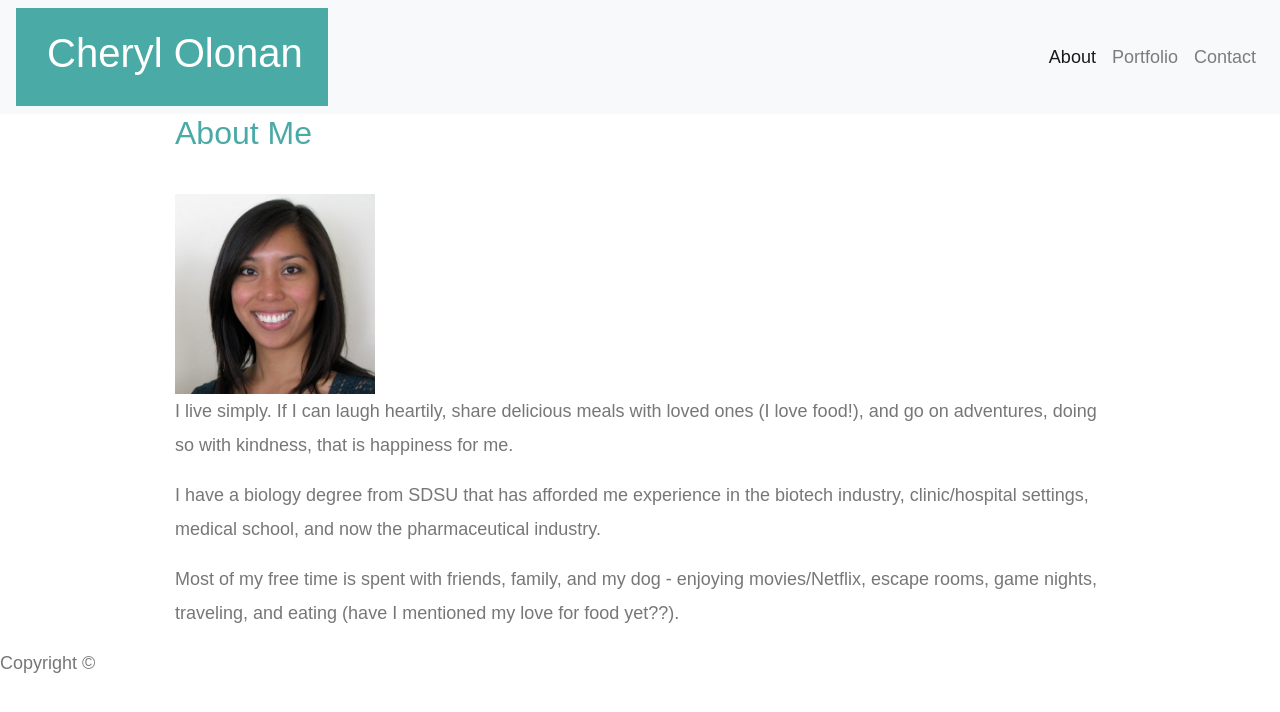
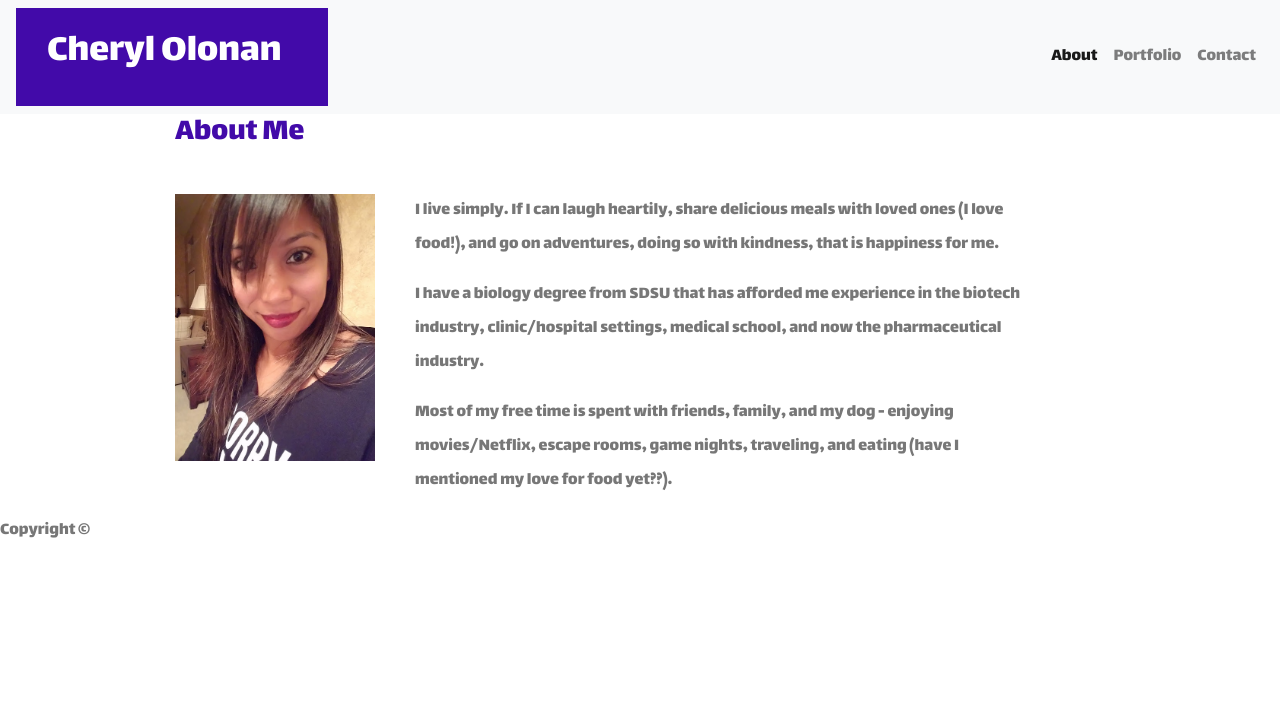
Before and after one commit to cherylolonan/Bootstrap-Portfolio, a plain HTML site: page index.html in a window 1280 px wide. Drawn offline with nearby package versions, Linux system fonts and the light colour scheme; a script that the page names is missing; a web font is replaced by a local one.

Commit message:
Final Bootstrap Portfolio

```diff
--- a/assets/css/style.css
+++ b/assets/css/style.css
@@ -1,5 +1,5 @@
 body {
-    font-family: Arial, "Helvetica Neue", Helvetica, sans-serif;
+    font-family: 'Lalezar', cursive;
     font-size: 18px;
     line-height: 34px;
     color: #777777;
--- a/index.html
+++ b/index.html
@@ -10,12 +10,12 @@
         integrity="sha384-ggOyR0iXCbMQv3Xipma34MD+dH/1fQ784/j6cY/iJTQUOhcWr7x9JvoRxT2MZw1T" crossorigin="anonymous">
     <link rel="stylesheet" type="text/css" media="screen" href="assets\css\style.css">
     <script src="main.js"></script>
-    <link href="https://fonts.googleapis.com/css?family=Sniglet" rel="stylesheet">
+    <link href="https://fonts.googleapis.com/css?family=Lalezar" rel="stylesheet">
 </head>
 
 <body>
     <nav class="navbar navbar-expand-lg navbar-light bg-light">
-        <div class="w-25 p-3" style="background-color: #4aaaa5;">
+        <div class="w-30 p-3" style="background-color: #420AA9;">
             <a class="navbar-brand text-white col-md-3"><h1>Cheryl Olonan</h1></a>
         </div>
         <button class="navbar-toggler" type="button" data-toggle="collapse" data-target="#navbarNav"
@@ -36,27 +36,32 @@
             </ul>
         </div>
     </nav>
-    <section class="container">
-        <div class="title" style="color: #4aaaa5;">
-            <h2>About Me</h2>
+    <div class="container">
+        <div class="row">
+            <div class="col-lg-12">
+                <div class="title" style="color: #420AA9;">
+                        <h2>About Me</h2>
+                </div>
+            </div>
         </div>
-        <br>
-        <img src="assets/images/linkedin.jpg" width="200" height="200" class="img-fluid" alt="Responsive image" alt="That's me!" class="img-thumbnail">
-          <div class="content">
-            <p>I live simply. If I can laugh heartily, share delicious meals with loved ones (I love food!), and go on
-                adventures, doing so with kindness, that is happiness for me.</p>
+    </div>
+    <br>
+    <div class="container">
+        <div class="row">
+            <div class="col-md-3">
+                <img src="assets/images/Me.jpg" width="200" height="200" class="img-fluid" alt="Responsive image" alt="That's me!" class="img-thumbnail">
+            </div>
+            <div class="col-md-8">
+                <p>I live simply. If I can laugh heartily, share delicious meals with loved ones (I love food!), and go on adventures, doing so with kindness, that is happiness for me.</p>
 
-            <p>I have a biology degree from SDSU that has afforded me experience in the biotech industry, clinic/hospital
-                settings, medical school, and now the pharmaceutical industry.</p>
+                <p>I have a biology degree from SDSU that has afforded me experience in the biotech industry, clinic/hospital settings, medical school, and now the pharmaceutical industry.</p>
 
-            <p>Most of my free time is spent with friends, family, and my dog - enjoying movies/Netflix, escape rooms, game
-                nights, traveling, and eating (have I mentioned my love for food yet??).</p>
-          </div>
-    </section>
+                <p>Most of my free time is spent with friends, family, and my dog - enjoying movies/Netflix, escape rooms, game nights, traveling, and eating (have I mentioned my love for food yet??).</p>
+            </div>
+        </div>
+    </div>
 
-    <div id="footer">
-        <div class="footer navbar-fixed-bottom">Copyright &copy</div>
-    </div>
+    <div class="footer navbar-fixed-bottom">Copyright &copy</div>
 
 </body>
 
```
Also changed, not shown: contact.html (+6 -2 lines), portfolio.html (+3 -3 lines), assets/images/Cancun.jpg (added), assets/images/Me.jpg (added), assets/images/Niko BB8.jpg (added), assets/images/happy niko.jpg (added), assets/images/heavy breathing.jpg (added), assets/images/pensive niko.jpg (added).
